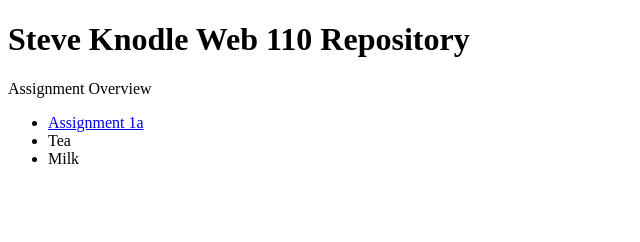
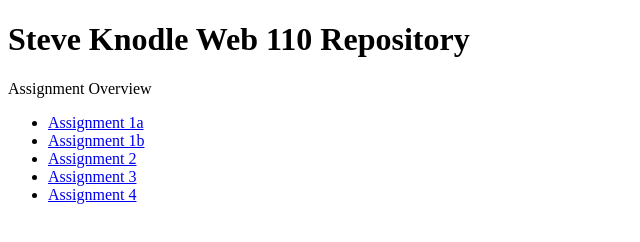
Before and after one commit to steviek114/steviek114.github.io, a plain HTML site: page index.html in a window 1280 px wide. Shown: the whole page, without its empty margins (0-640 px from the left). Drawn offline with Linux system fonts and the light colour scheme.

Commit message:
assignment 2 3 4

```diff
--- a/index.html
+++ b/index.html
@@ -9,8 +9,10 @@
     <p>Assignment Overview</p>
     <ul>
       <li><a href="https://steviek114.github.io/web110/assignment1a.html">Assignment 1a</a></li>
-      <li>Tea</li>
-      <li>Milk</li>
+      <li><a href="https://steviek114.github.io/web110/assignment1b.html">Assignment 1b</a></li>
+      <li><a href="https://steviek114.github.io/web110/assignment2.html">Assignment 2</a></li>
+      <li><a href="https://steviek114.github.io/web110/assignment3.html">Assignment 3</a></li>
+      <li><a href="https://steviek114.github.io/web110/assignment4.html">Assignment 4</a></li>
     </ul>
   </body>
 </html>
```
